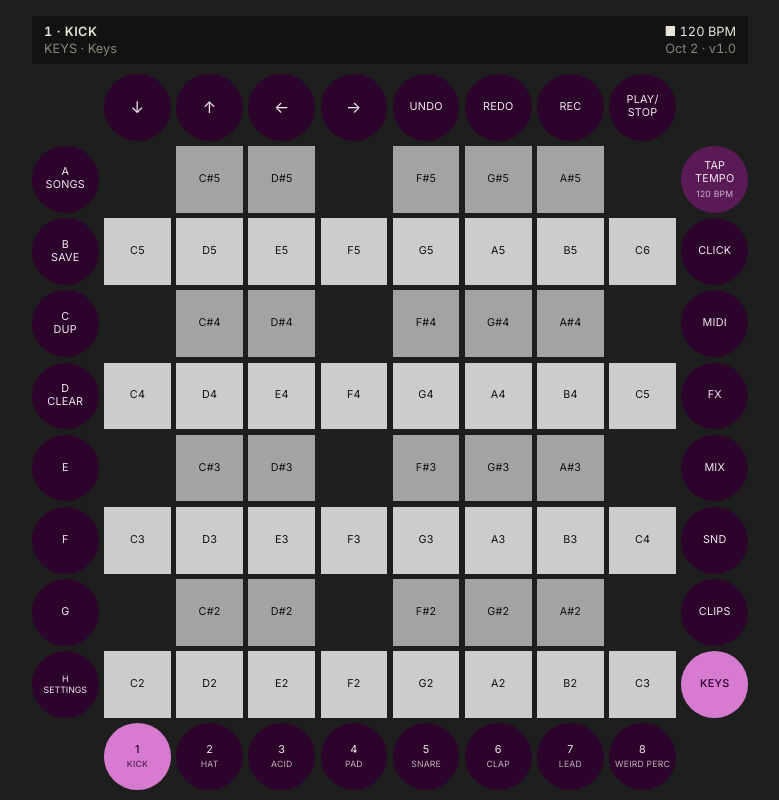
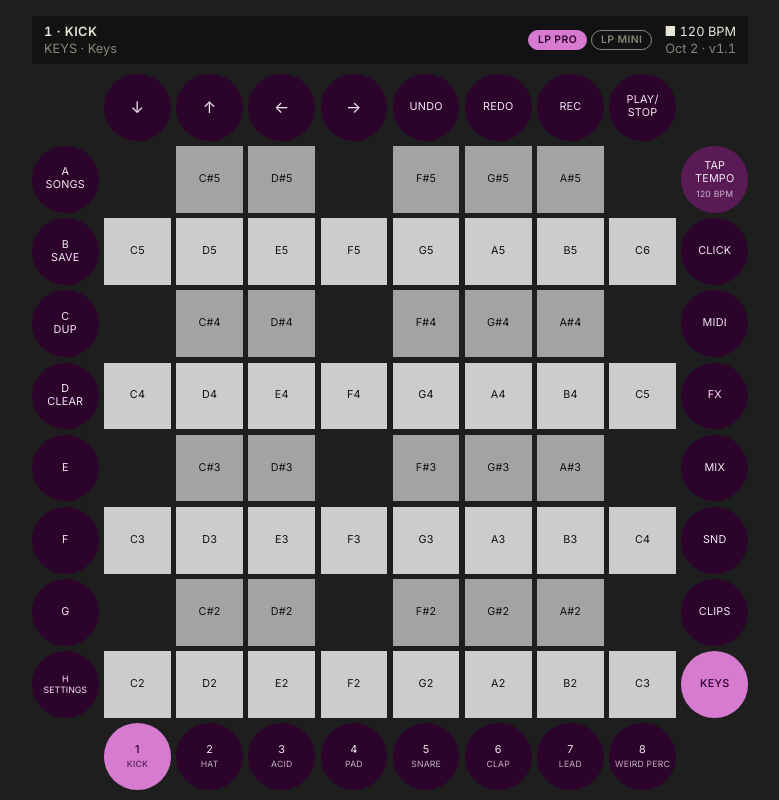
Before and after one commit to umilan/grvbox, a plain HTML site: page index.html in a window 1280 px wide. Shown: the whole page, without its empty margins (250-1029 px from the left). Drawn offline with Linux system fonts and the light colour scheme.

Commit message:
v1.1: LP PRO / LP MINI layout picker in the status bar
LP MINI shows a 9x9 grid like the Launchpad Mini: the A-H keys and the
track row move inside, KEYS goes to the bottom-right corner, and the pad
area is 7x7. A connected Launchpad picks its layout automatically.

Co-Authored-By: Claude Opus 5.5 <noreply@anthropic.com>
Claude-Session: https://claude.ai/code/session_01RXigPzy2ZDB1TfcR5c3WU7

```diff
--- a/index.html
+++ b/index.html
@@ -106,7 +106,7 @@
     border-radius: 4px;
     padding: 8px 12px;
     display: grid;
-    grid-template-columns: 1fr auto;
+    grid-template-columns: 1fr auto auto;
     gap: 2px 12px;
     font-size: clamp(11px, 1.6vmin, 14px);
     font-variant-numeric: tabular-nums;
@@ -118,6 +118,16 @@
   .screen .right { text-align: right; white-space: nowrap; }
   .screen .rec { color: var(--rec-dim-ink); font-weight: 600; }
   .recflash .screen .rec { color: var(--rec); }
+  .screen .main { grid-column: 1; grid-row: 1; }
+  .screen .sub { grid-column: 1; }
+  .screen .right { grid-column: 3; }
+  .screen .hw { grid-column: 2; grid-row: 1 / span 2; align-self: center; display: flex; gap: 4px; }
+  .screen .hw button {
+    appearance: none; border: 1px solid var(--screen-dim); background: transparent; color: var(--screen-dim);
+    border-radius: 999px; padding: 3px 9px; font: 600 clamp(9px, 1.3vmin, 12px)/1.2 var(--font); letter-spacing: .04em; cursor: pointer;
+  }
+  .screen .hw button[aria-checked="true"] { background: var(--fn-on); border-color: var(--fn-on); color: var(--fn-on-ink); }
+  .screen .hw button:focus-visible { outline: 2px solid var(--focus); outline-offset: 2px; }
   .grid {
     width: 100%;
     aspect-ratio: 1;
@@ -222,6 +232,10 @@
 <div class="unit">
   <header class="screen" id="screen" aria-live="polite">
     <div class="main" id="scrMain">T1 · KICK</div>
+    <div class="hw" id="hwPick" role="radiogroup" aria-label="Controller layout">
+      <button type="button" id="hw-pro" role="radio" data-hw="pro">LP PRO</button>
+      <button type="button" id="hw-mini" role="radio" data-hw="mini">LP MINI</button>
+    </div>
     <div class="right" id="scrRight">120 BPM</div>
     <div class="sub" id="scrSub">KEYS · Keys</div>
     <div class="right sub" id="scrRight2">Oct 2</div>
@@ -231,7 +245,7 @@
 
 <script>
 /* ============================== DATA ============================== */
-const APP_VERSION = 'v1.0'; // shown in the status screen; bumped with every change
+const APP_VERSION = 'v1.1'; // shown in the status screen; bumped with every change
 const NAMES = ['C', 'C#', 'D', 'D#', 'E', 'F', 'F#', 'G', 'G#', 'A', 'A#', 'B'];
 const noteName = n => NAMES[n % 12] + (Math.floor(n / 12) - 1);
 const midiHz = n => 440 * Math.pow(2, (n - 69) / 12);
@@ -381,6 +395,8 @@ function refreshMidiInputs(access) {
     midiInputs.push({ id: inp.id, name: inp.name || 'MIDI in', slot });
     inp.onmidimessage = e => onMidi(slot, e.data);
   });
+  const lp = midiInputs.find(m => /launchpad/i.test(m.name));
+  if (lp) setLayout(/mini/i.test(lp.name) ? 'mini' : 'pro', `${lp.name} connected`);
   midiOutputs = [];
   access.outputs.forEach(o => { if (o.state !== 'disconnected') midiOutputs.push({ id: o.id, name: o.name || 'MIDI out', port: o }); });
   if (midiPage) render();
@@ -2459,6 +2475,39 @@ function renderScreen() {
 }
 function render() { renderPads(); renderTracks(); renderModes(); renderScreen(); syncFnKeys(); }
 
+/* ---------- controller layouts: LP PRO (10\u00d710) and LP MINI (9\u00d79) ----------
+   Every grid cell was created in order (row 0\u20139, column -1\u20138), so its logical spot is known from its index.
+   LP MINI has no left or bottom button rows: the A\u2013H keys take the first pad column (G is dropped),
+   tracks 1\u20138 take the bottom pad row, KEYS moves to the bottom-right corner, and the pad area shows
+   the top-left 7\u00d77 of the usual 8\u00d78. */
+[...grid.children].forEach((el, i) => { el.dataset.r = Math.floor(i / 10); el.dataset.c = (i % 10) - 1; });
+function placeOf(r, c) {
+  if (prefs.layout !== 'mini') return [r + 1, c + 2];
+  if (r === 0) return c >= 0 && c <= 7 ? [1, c + 1] : null;            // top row of round buttons
+  if (r === 9) return c >= 0 && c <= 7 ? [9, c + 1] : null;            // tracks 1\u20138
+  if (c === 8) return r <= 7 ? [r + 1, 9] : [9, 9];                    // right column; KEYS to the corner
+  if (c === -1) return r <= 6 ? [r + 1, 1] : r === 8 ? [8, 1] : null;  // A\u2013F, then H SETTINGS
+  return r <= 7 && c <= 6 ? [r + 1, c + 2] : null;                     // 7\u00d77 pads
+}
+function applyLayout() {
+  const n = prefs.layout === 'mini' ? 9 : 10;
+  grid.style.gridTemplateColumns = `repeat(${n}, 1fr)`;
+  grid.style.gridTemplateRows = `repeat(${n}, 1fr)`;
+  [...grid.children].forEach(el => {
+    const pos = placeOf(+el.dataset.r, +el.dataset.c);
+    el.hidden = !pos || el.classList.contains('corner');
+    if (pos) { el.style.gridRow = pos[0]; el.style.gridColumn = pos[1]; }
+  });
+  document.querySelectorAll('#hwPick button').forEach(b => b.setAttribute('aria-checked', String(b.dataset.hw === (prefs.layout || 'pro'))));
+}
+function setLayout(hw, why) {
+  if ((prefs.layout || 'pro') === hw) return;
+  prefs.layout = hw; savePrefs(); applyLayout();
+  say(`Layout \u00b7 ${hw === 'mini' ? 'LP MINI (9\u00d79)' : 'LP PRO (10\u00d710)'}${why ? ' \u00b7 ' + why : ''}`);
+}
+document.querySelectorAll('#hwPick button').forEach(b => b.addEventListener('click', () => setLayout(b.dataset.hw)));
+applyLayout();
+
 // Remember default names and apply saved custom names (not TAP TEMPO: fast taps would open rename)
 freeBlink();
 grid.querySelectorAll('.btn.fn, .btn.track, .btn.mode, .btn.nav').forEach(b => {
```
